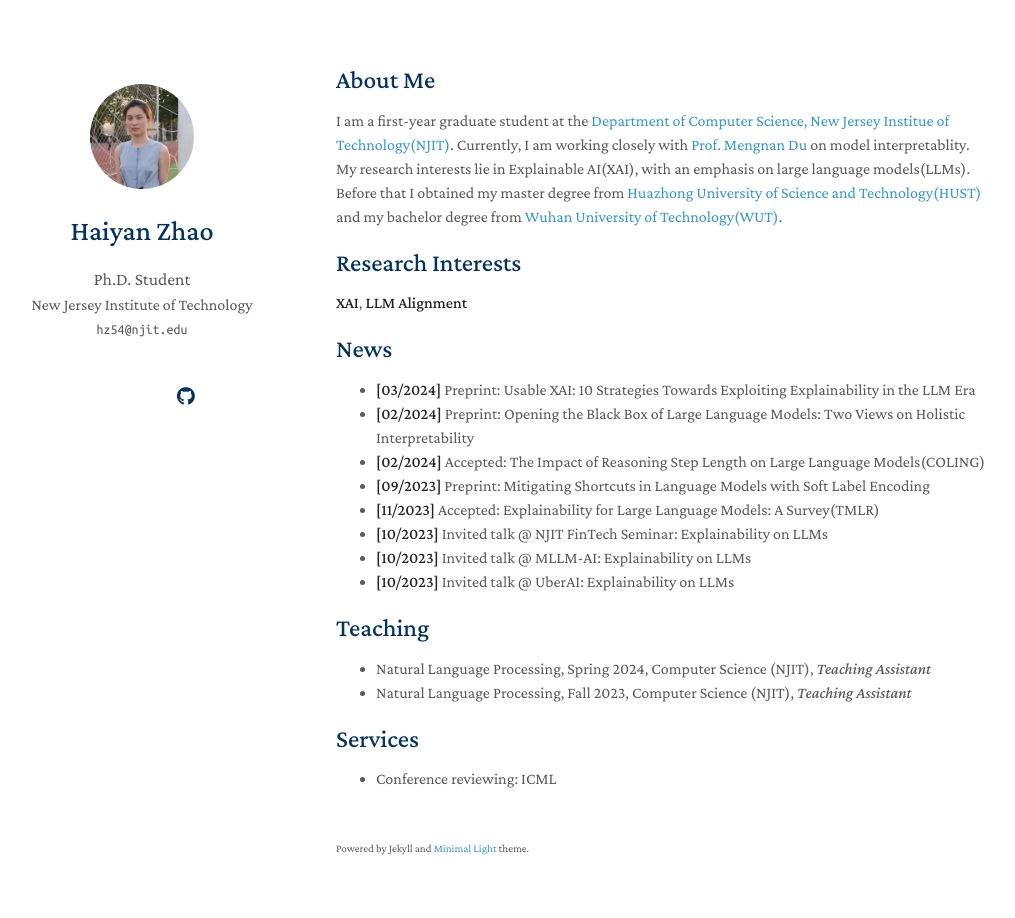
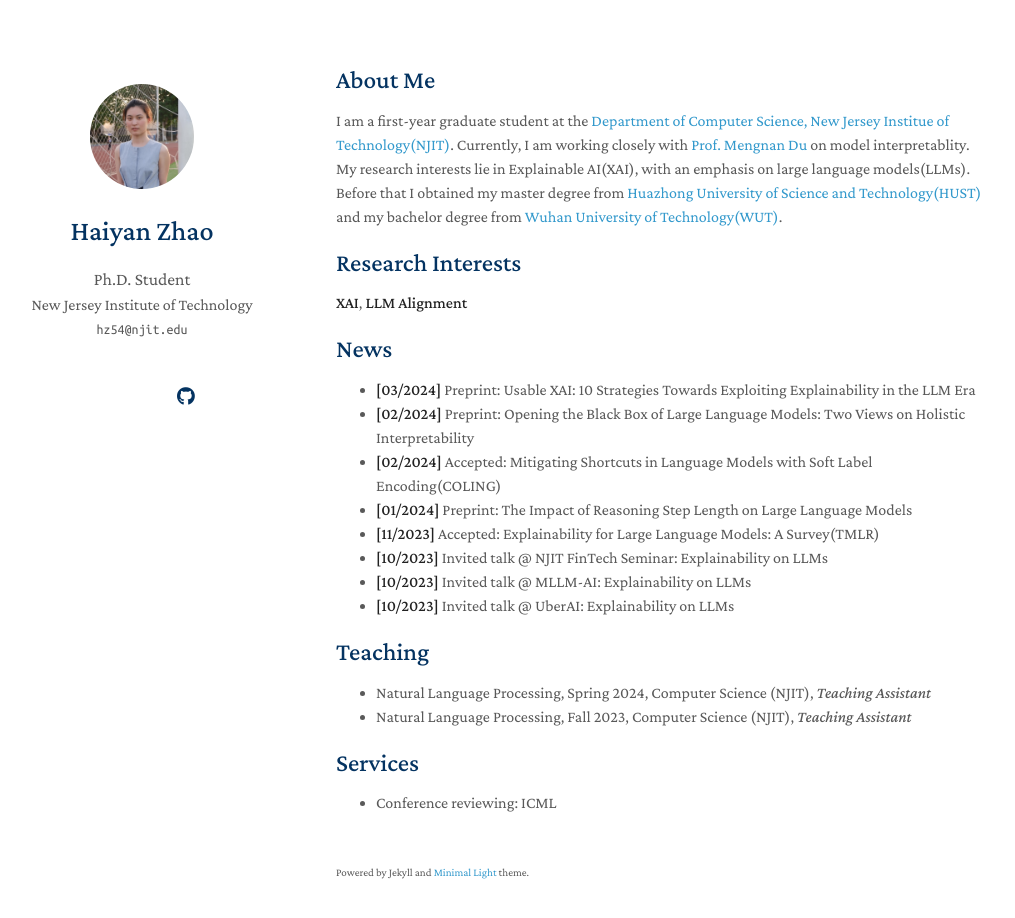
Before and after one commit to hy-zhao23/hy-zhao23.github.io, a Jekyll site: the page built from index.md, in a window 1280 px wide and 953 px high. Shown: the top 918 px of the window, without its empty margins (134-1149 px from the left). Built offline with Jekyll 4.4.1, drawn with Linux system fonts in a browser that asks for light colours; nearby versions of some CDN libraries; a style sheet for code colours, icons or effects is not loaded; our own code applies the rules of GitHub Pages for plain Markdown files.

Commit message:
correct dates

```diff
--- a/index.md
+++ b/index.md
@@ -15,8 +15,8 @@ I am a first-year graduate student at the [Department of Computer Science, New J
 
 - **[03/2024]** Preprint: Usable XAI: 10 Strategies Towards Exploiting Explainability in the LLM Era
 - **[02/2024]** Preprint: Opening the Black Box of Large Language Models: Two Views on Holistic Interpretability
-- **[02/2024]** Accepted: The Impact of Reasoning Step Length on Large Language Models(COLING)
-- **[09/2023]** Preprint: Mitigating Shortcuts in Language Models with Soft Label Encoding
+- **[02/2024]** Accepted: Mitigating Shortcuts in Language Models with Soft Label Encoding(COLING)
+- **[01/2024]** Preprint: The Impact of Reasoning Step Length on Large Language Models
 - **[11/2023]** Accepted: Explainability for Large Language Models: A Survey(TMLR)
 - **[10/2023]** Invited talk @ NJIT FinTech Seminar: Explainability on LLMs
 - **[10/2023]** Invited talk @ MLLM-AI: Explainability on LLMs
```
